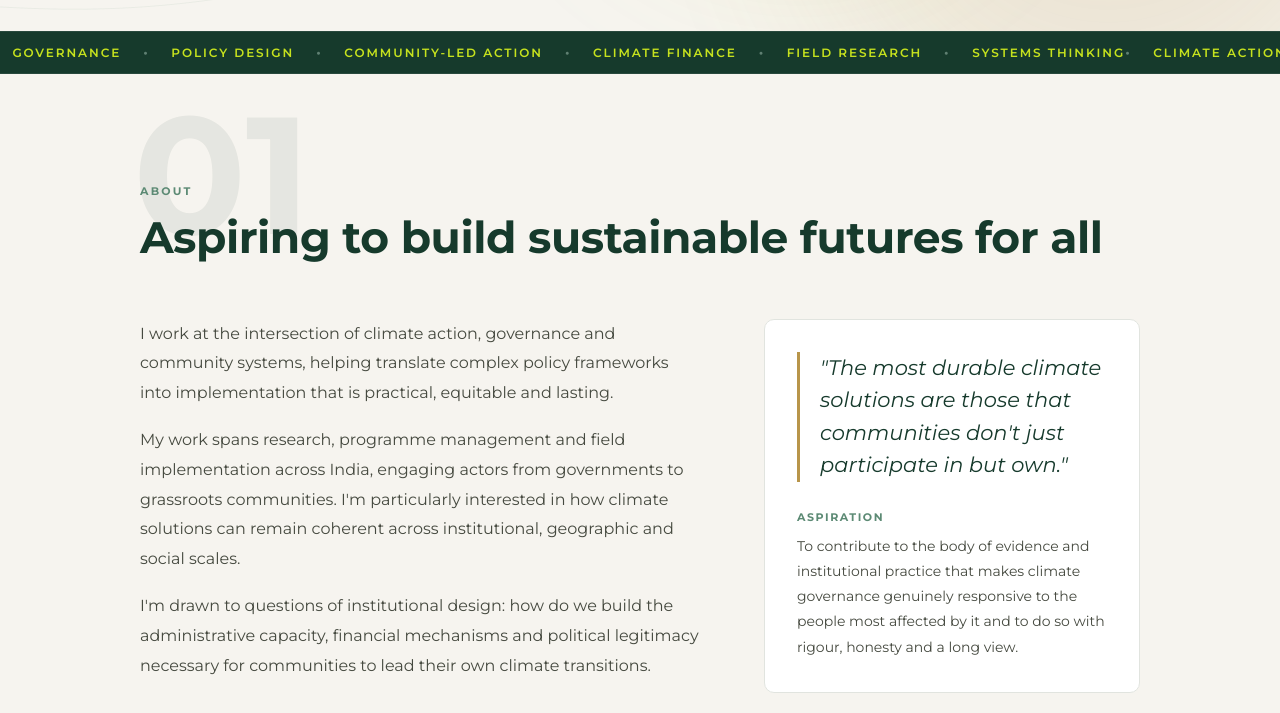
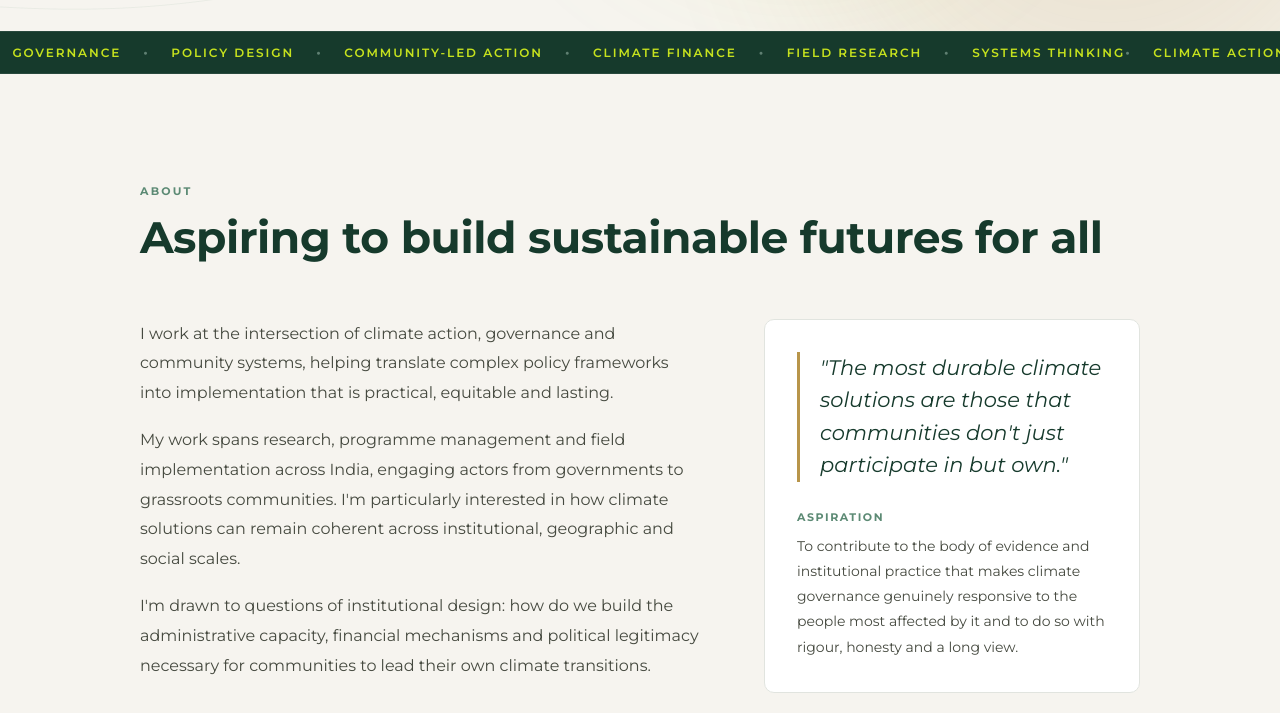
Before and after one commit to ankit-jh/ankit-jh.github.io, a plain HTML site: page index.html in a window 1280 px wide. Shown: the part 769-1482 px from the top of the page. Drawn offline with Linux system fonts and the light colour scheme.

Commit message:
Remove oversized section numerals

```diff
--- a/index.html
+++ b/index.html
@@ -97,7 +97,6 @@
   <!-- ABOUT -->
   <section id="about" class="section">
     <div class="section-head reveal">
-      <span class="section-num" aria-hidden="true">01</span>
       <p class="section-label">About</p>
       <h2 class="section-title">Aspiring to build sustainable futures for all</h2>
     </div>
@@ -129,7 +128,6 @@
   <!-- EXPERIENCE -->
   <section id="work" class="section">
     <div class="section-head reveal">
-      <span class="section-num" aria-hidden="true">02</span>
       <p class="section-label">Experience</p>
       <h2 class="section-title">Where I've worked</h2>
     </div>
@@ -239,7 +237,6 @@
   <!-- FOCUS -->
   <section class="section section-dark">
     <div class="section-head reveal">
-      <span class="section-num" aria-hidden="true">03</span>
       <p class="section-label">Focus areas</p>
       <h2 class="section-title">What I work on</h2>
     </div>
@@ -281,7 +278,6 @@
   <!-- EDUCATION -->
   <section id="education" class="section">
     <div class="section-head reveal">
-      <span class="section-num" aria-hidden="true">04</span>
       <p class="section-label">Education</p>
       <h2 class="section-title">Academics</h2>
     </div>
@@ -314,7 +310,6 @@
   <!-- PUBLICATIONS -->
   <section id="publications" class="section section-alt">
     <div class="section-head reveal">
-      <span class="section-num" aria-hidden="true">05</span>
       <p class="section-label">Publications &amp; writing</p>
       <h2 class="section-title">Featured work</h2>
     </div>
@@ -365,7 +360,6 @@
   <!-- CONTACT -->
   <section id="contact" class="section">
     <div class="section-head reveal">
-      <span class="section-num" aria-hidden="true">06</span>
       <p class="section-label">Contact</p>
       <h2 class="section-title">Let's connect</h2>
     </div>
--- a/styles.css
+++ b/styles.css
@@ -377,24 +377,7 @@ button { font-family: inherit; }
 
 .section-dark > *, .section-alt > * { max-width: 1080px; margin-left: auto; margin-right: auto; }
 
-.section-head { margin-bottom: 56px; position: relative; }
-
-.section-num {
-  position: absolute;
-  top: -.55em; left: -.04em;
-  font-family: var(--serif);
-  font-weight: 700;
-  font-size: clamp(90px, 13vw, 180px);
-  line-height: 1;
-  color: var(--forest);
-  opacity: .07;
-  z-index: 0;
-  pointer-events: none;
-  user-select: none;
-}
-.section-dark .section-num { color: var(--accent); opacity: .12; }
-
-.section-label, .section-title { position: relative; z-index: 1; }
+.section-head { margin-bottom: 56px; }
 
 .section-label {
   font-size: 11px;
```
